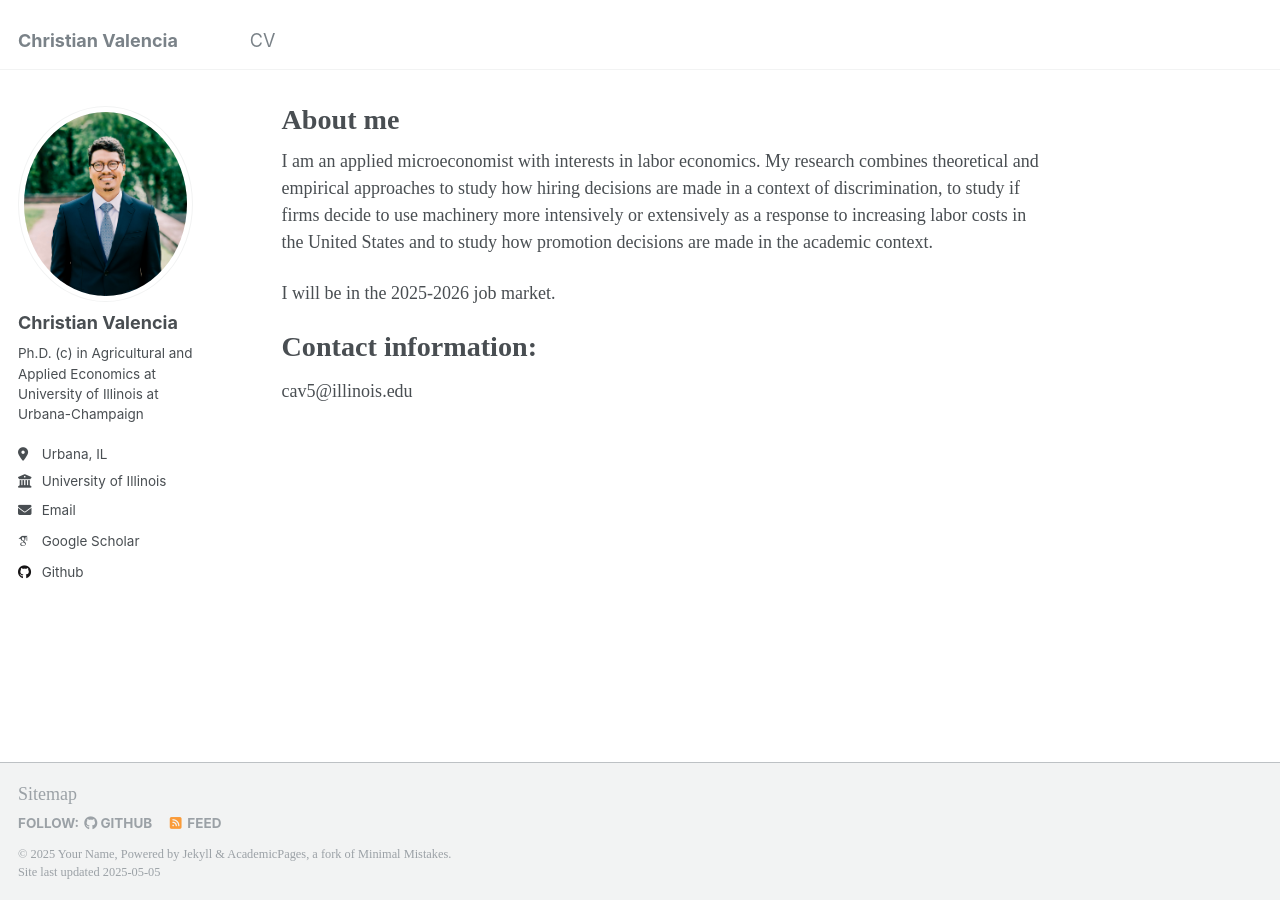
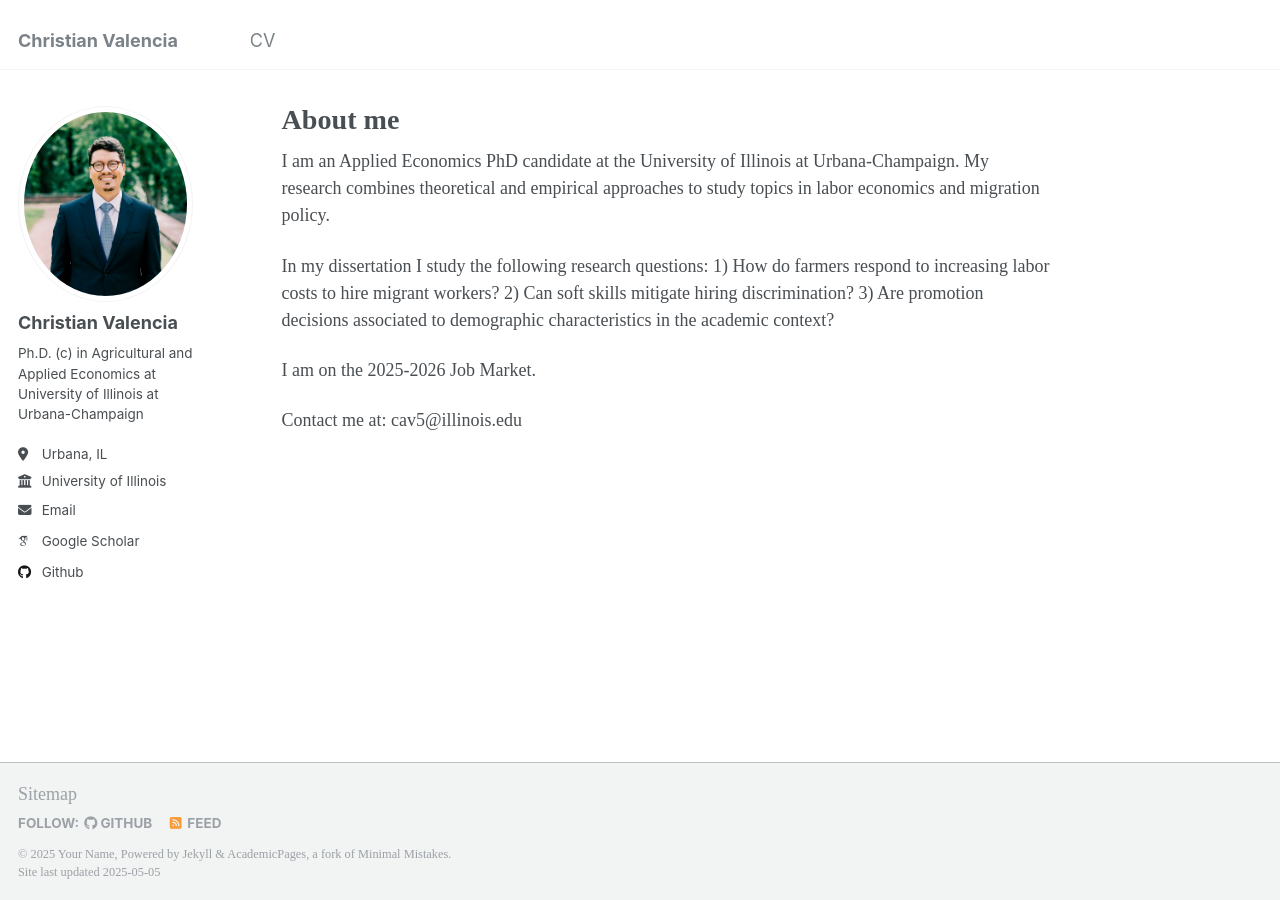
Before and after one commit to valenciac/valenciac.github.io, a Jekyll site: the page built from _pages/about.md, in a window 1280 px wide. Built offline with Jekyll 4.4.1, drawn with Linux system fonts in a browser that asks for light colours; some web fonts are replaced.

Commit message:
Update about.md

```diff
--- a/_pages/about.md
+++ b/_pages/about.md
@@ -6,10 +6,13 @@ redirect_from:
   - /about/
   - /about.html
 ---
-I am an applied microeconomist with interests in labor economics. My research combines theoretical and empirical approaches to study how hiring decisions are made in a context of discrimination, to study if firms decide to use machinery more intensively or extensively as a response to increasing labor costs in the United States and to study how promotion decisions are made in the academic context.
+I am an Applied Economics PhD candidate at the University of Illinois at Urbana-Champaign. My research combines theoretical and empirical approaches to study topics in labor economics and migration policy.
 
-I will be in the 2025-2026 job market.
+In my dissertation I study the following research questions:
+1) How do farmers respond to increasing labor costs to hire migrant workers?
+2) Can soft skills mitigate hiring discrimination?
+3) Are promotion decisions associated to demographic characteristics in the academic context?
 
-Contact information:
-====
-cav5@illinois.edu
+I am on the 2025-2026 Job Market.
+
+Contact me at: cav5@illinois.edu
```
